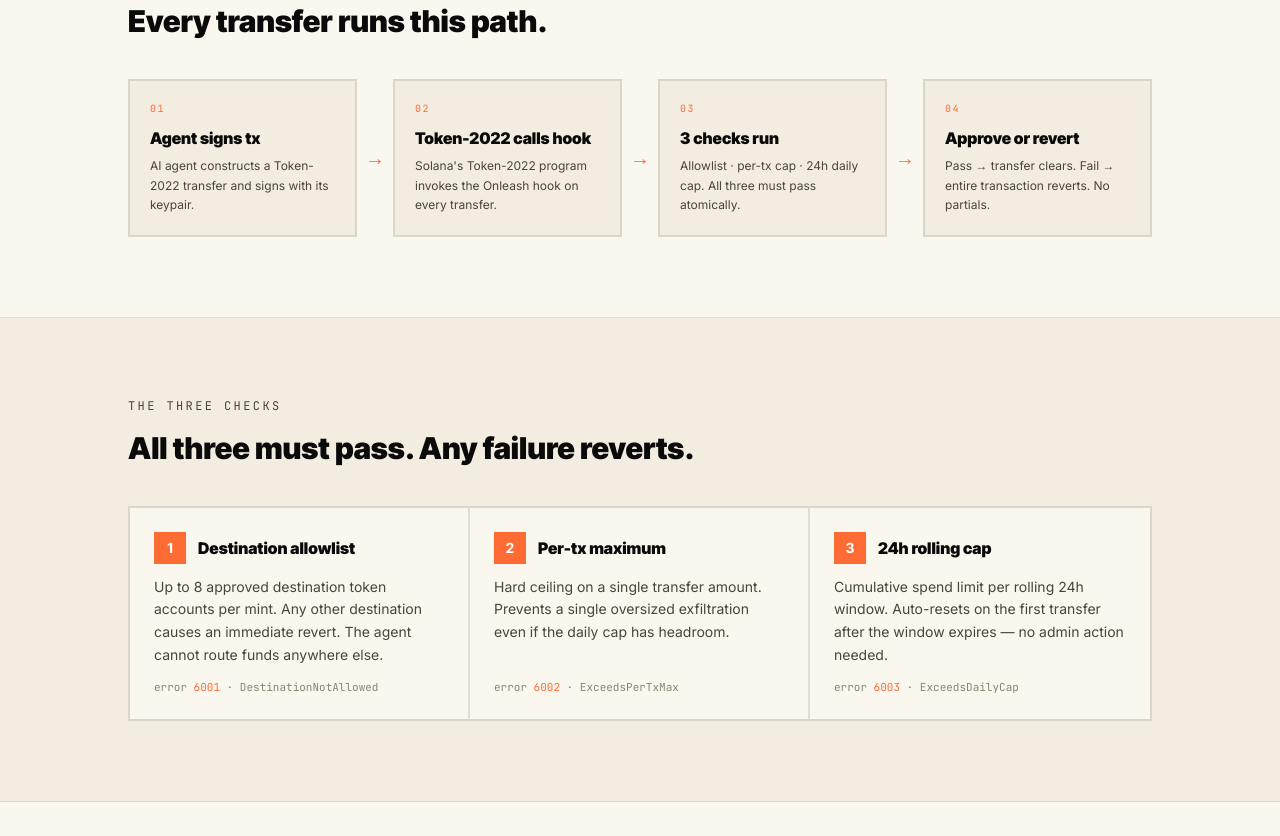
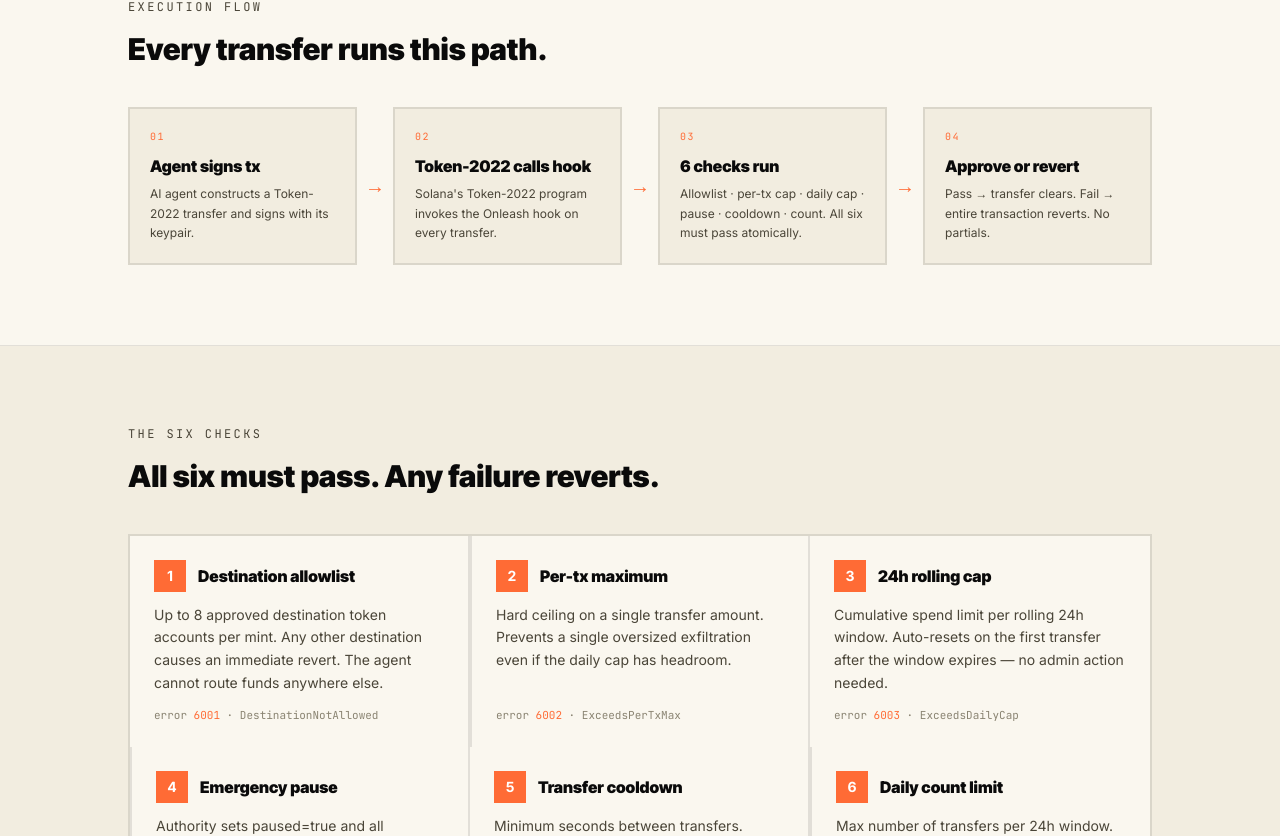
Before and after one commit to amalia020/onleash, a Next.js app in the folder site/: page /how-it-works in a window 1280 px wide. Shown: the part 547-1383 px from the top of the page. Built offline with nearby package versions, Linux system fonts and the light colour scheme.

Commit message:
feat: expand to 6-check policy UI — pause, cooldown, transfer count (13/13 tests)

```diff
--- a/site/app/how-it-works/page.tsx
+++ b/site/app/how-it-works/page.tsx
@@ -17,7 +17,7 @@ export default function HowItWorks() {
           <p className="mt-6 max-w-2xl text-lg text-[color:var(--ink-2)]">
             Solana&apos;s Token-2022 transfer-hook extension lets a mint specify a program
             that runs on every transfer — including CPIs from DEXes and vaults.
-            Onleash is that program. Three checks; any failure reverts the entire atomic transaction.
+            Onleash is that program. Six checks run atomically — any failure reverts the entire transaction.
           </p>
         </div>
       </section>
@@ -50,12 +50,12 @@ export default function HowItWorks() {
       {/* ── 3 CHECKS ─────────────────────────────────────────────── */}
       <section className="border-b border-[color:var(--line)] px-6 py-20 bg-[color:var(--paper-2)]">
         <div className="mx-auto max-w-5xl">
-          <p className={`${mono} text-xs uppercase tracking-[0.2em] text-[color:var(--ink-2)]`}>the three checks</p>
-          <h2 className={`${display} mt-4 text-2xl font-black sm:text-3xl`}>All three must pass. Any failure reverts.</h2>
-          <div className="mt-10 grid gap-0 border-2 border-[color:var(--line)] sm:grid-cols-3">
+          <p className={`${mono} text-xs uppercase tracking-[0.2em] text-[color:var(--ink-2)]`}>the six checks</p>
+          <h2 className={`${display} mt-4 text-2xl font-black sm:text-3xl`}>All six must pass. Any failure reverts.</h2>
+          <div className="mt-10 grid gap-0 border-2 border-[color:var(--line)] sm:grid-cols-2 lg:grid-cols-3">
             {CHECKS.map((c, i) => (
               <article key={c.title}
-                className={`bg-[color:var(--paper)] p-6 flex flex-col gap-3 ${i < 2 ? "sm:border-r-2 sm:border-[color:var(--line)]" : ""} ${i > 0 ? "border-t-2 border-[color:var(--line)] sm:border-t-0" : ""}`}>
+                className={`bg-[color:var(--paper)] p-6 flex flex-col gap-3 ${i % 3 !== 2 ? "lg:border-r-2 lg:border-[color:var(--line)]" : ""} ${i % 2 !== 0 ? "sm:border-l-2 sm:border-[color:var(--line)]" : ""} ${i > 0 ? "border-t-2 border-[color:var(--line)] sm:border-t-0" : ""}`}>
                 <div className="flex items-center gap-3">
                   <span className="flex h-8 w-8 items-center justify-center bg-[color:var(--brand)] text-white text-sm font-bold flex-shrink-0">{i + 1}</span>
                   <div className={`${display} font-black text-base`}>{c.title}</div>
@@ -168,7 +168,7 @@ export default function HowItWorks() {
 const FLOW = [
   { label: "Agent signs tx",        desc: "AI agent constructs a Token-2022 transfer and signs with its keypair." },
   { label: "Token-2022 calls hook", desc: "Solana's Token-2022 program invokes the Onleash hook on every transfer." },
-  { label: "3 checks run",          desc: "Allowlist · per-tx cap · 24h daily cap. All three must pass atomically." },
+  { label: "6 checks run",          desc: "Allowlist · per-tx cap · daily cap · pause · cooldown · count. All six must pass atomically." },
   { label: "Approve or revert",     desc: "Pass → transfer clears. Fail → entire transaction reverts. No partials." },
 ];
 
@@ -176,6 +176,9 @@ const CHECKS = [
   { title: "Destination allowlist", desc: "Up to 8 approved destination token accounts per mint. Any other destination causes an immediate revert. The agent cannot route funds anywhere else.", code: 6001, name: "DestinationNotAllowed" },
   { title: "Per-tx maximum",        desc: "Hard ceiling on a single transfer amount. Prevents a single oversized exfiltration even if the daily cap has headroom.", code: 6002, name: "ExceedsPerTxMax" },
   { title: "24h rolling cap",       desc: "Cumulative spend limit per rolling 24h window. Auto-resets on the first transfer after the window expires — no admin action needed.", code: 6003, name: "ExceedsDailyCap" },
+  { title: "Emergency pause",       desc: "Authority sets paused=true and all transfers halt immediately. One on-chain flag, effective on the next block. No multisig, no off-chain coordination.", code: 6007, name: "PolicyPaused" },
+  { title: "Transfer cooldown",     desc: "Minimum seconds between transfers. Throttles rapid-fire drain attempts — even if each is under the per-tx cap and daily limit.", code: 6008, name: "CooldownActive" },
+  { title: "Daily count limit",     desc: "Max number of transfers per 24h window. Blocks micro-drain patterns where many small transfers individually pass value caps but collectively exfiltrate the wallet.", code: 6009, name: "ExceedsTransferCount" },
 ];
 
 const WHY_SOLANA = [
--- a/site/app/page.tsx
+++ b/site/app/page.tsx
@@ -93,7 +93,7 @@ export default function Home() {
             that runs on every transfer — including CPIs from DEXes and vaults.
             Onleash is that program.
           </p>
-          <div className="mt-10 grid gap-4 sm:grid-cols-3">
+          <div className="mt-10 grid gap-4 sm:grid-cols-2 lg:grid-cols-3">
             {SOLUTION_PILLARS.map((p) => (
               <div key={p.title} className="border-2 border-[color:var(--line)] bg-[color:var(--paper)] p-6">
                 <div className="flex h-8 w-8 items-center justify-center bg-[color:var(--brand)] text-white text-sm font-bold mb-4">
@@ -310,7 +310,7 @@ function ChainRow({ label, value, href }: { label: string; value: string; href:
 const STATS = [
   { value: "$653K",  label: "Drained in documented attacks" },
   { value: "$77M",   label: "Agent wallet TVL today" },
-  { value: "10/10",  label: "Tests passing on devnet" },
+  { value: "13/13",  label: "Tests passing on devnet" },
   { value: "PR #565", label: "solana-agent-kit plugin open" },
 ];
 
@@ -322,7 +322,10 @@ const INCIDENTS = [
 ];
 
 const SOLUTION_PILLARS = [
-  { num: "1", title: "Allowlist",     desc: "Up to 8 approved destination accounts. Anything else, the chain rejects — error 6001." },
-  { num: "2", title: "Per-tx cap",    desc: "Hard ceiling on a single transfer. No oversized exfiltration — error 6002." },
-  { num: "3", title: "Daily cap",     desc: "24h rolling window. Self-resets on the next transfer after the window expires — error 6003." },
+  { num: "1", title: "Allowlist",       desc: "Up to 8 approved destination accounts. Anything else, the chain rejects — error 6001." },
+  { num: "2", title: "Per-tx cap",      desc: "Hard ceiling on a single transfer. No oversized exfiltration — error 6002." },
+  { num: "3", title: "Daily cap",       desc: "24h rolling window. Self-resets on the next transfer after the window expires — error 6003." },
+  { num: "4", title: "Emergency pause", desc: "Authority can halt all transfers instantly. One flag, on-chain, effective on the next block — error 6007." },
+  { num: "5", title: "Cooldown",        desc: "Minimum interval between transfers. Throttles rapid-fire drains — error 6008." },
+  { num: "6", title: "Transfer count",  desc: "Daily limit on number of transfers, not just value. Blocks high-frequency micro-drain patterns — error 6009." },
 ];
```
